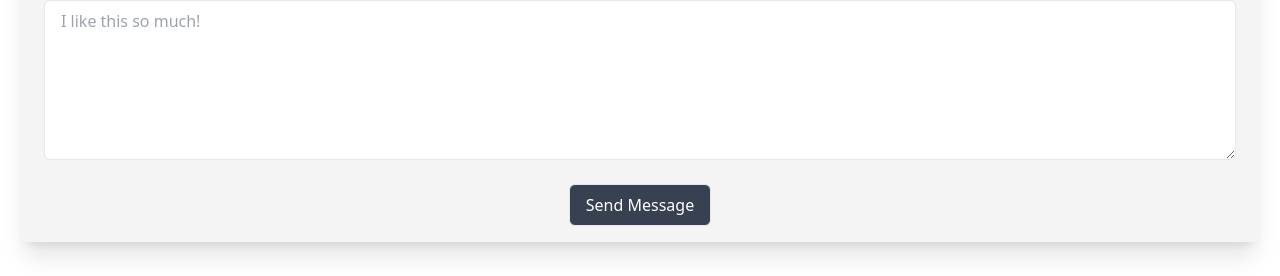
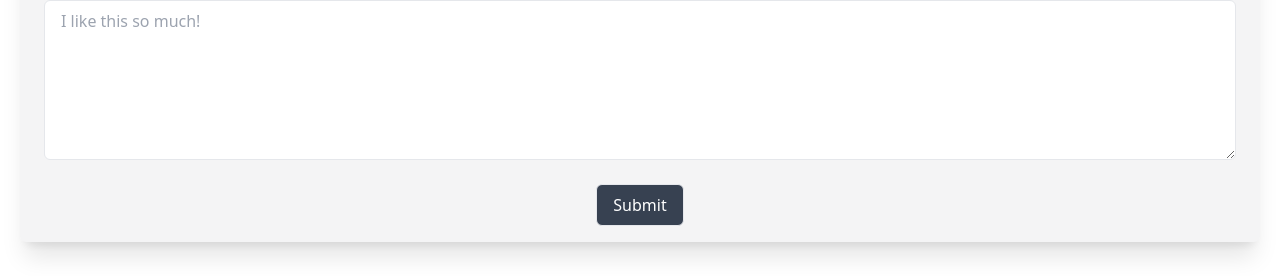
Before and after one commit to brekooname/law-scholars, a React (Create React App) app: page / in a window 1280 px wide. Shown: the part 2132-2408 px from the top of the page. Built offline with nearby package versions, Linux system fonts and the light colour scheme.

Commit message:
Update: Button to submit

```diff
--- a/src/components/Registration.jsx
+++ b/src/components/Registration.jsx
@@ -79,7 +79,7 @@ const Registration = () => {
                         </div>
 
                         <div class="flex justify-center mt-6">
-                            <button class="px-4 py-2 text-white transition-colors duration-200 transform bg-gray-700 rounded-md hover:bg-gray-600 focus:outline-none focus:bg-gray-600">Send Message</button>
+                            <button class="px-4 py-2 text-white transition-colors duration-200 transform bg-gray-700 rounded-md hover:bg-gray-600 focus:outline-none focus:bg-gray-600">Submit</button>
                         </div>
                     </div>
                 </section>
```
